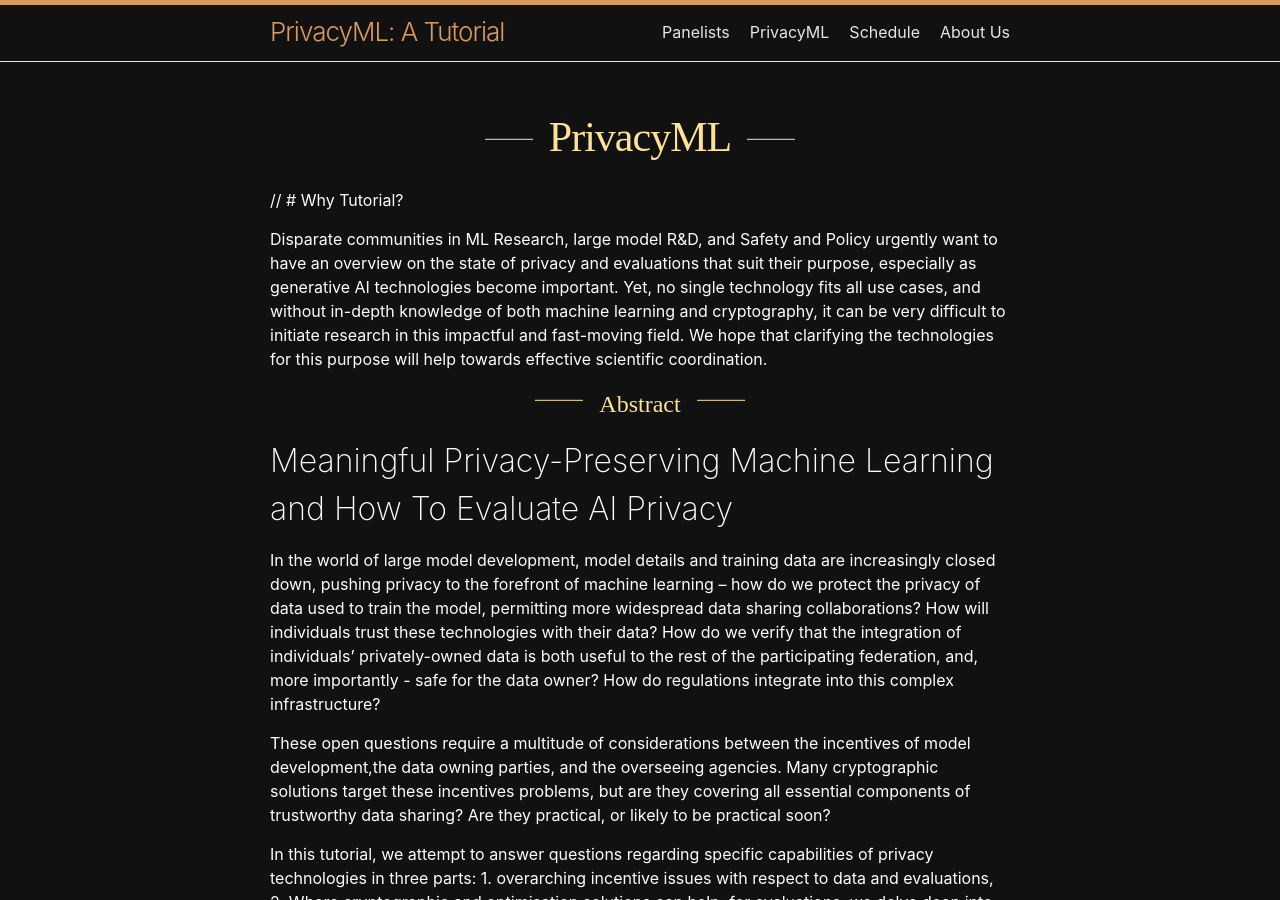
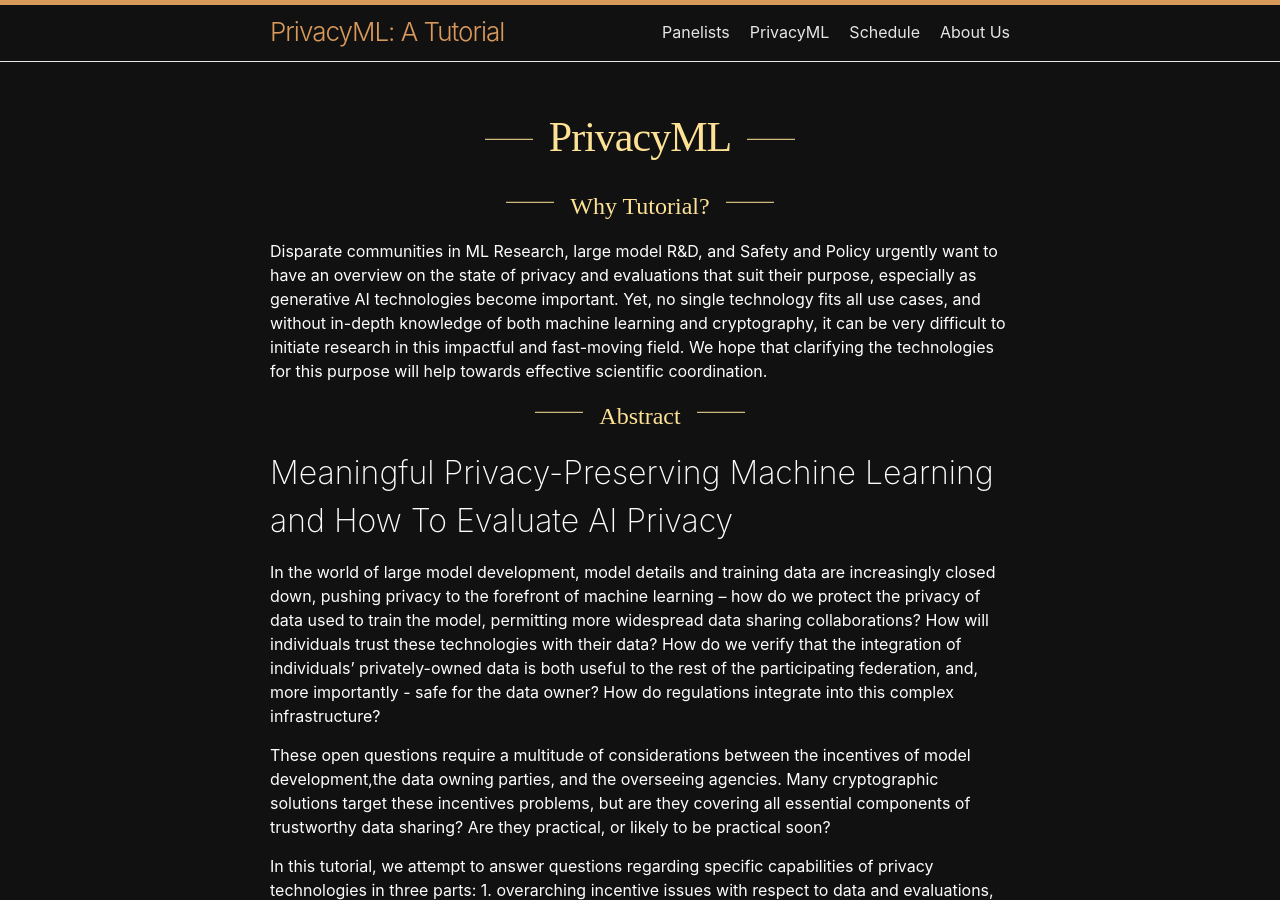
Before and after one commit to PrivacyML/privacyML.github.io, a Jekyll site: the page built from blog/privacyml.md, in a window 1280 px wide and 900 px high. Built offline with Jekyll 4.4.1, drawn with Linux system fonts in a browser that asks for light colours.

```diff
--- a/blog/privacyml.md
+++ b/blog/privacyml.md
@@ -5,7 +5,7 @@ layout: page
 title: PrivacyML
 permalink: PrivacyML
 ---
-// # Why Tutorial?
+# Why Tutorial?
 
 Disparate communities in ML Research, large model R&D, and Safety and Policy urgently want to have an overview on the state of privacy and evaluations that suit their purpose, especially as generative AI technologies become important. Yet, no single technology fits all use cases, and without in-depth knowledge of both machine learning and cryptography, it can be very difficult to initiate research in this impactful and fast-moving field. We hope that clarifying the technologies for this purpose will help towards effective scientific coordination.
 
```
